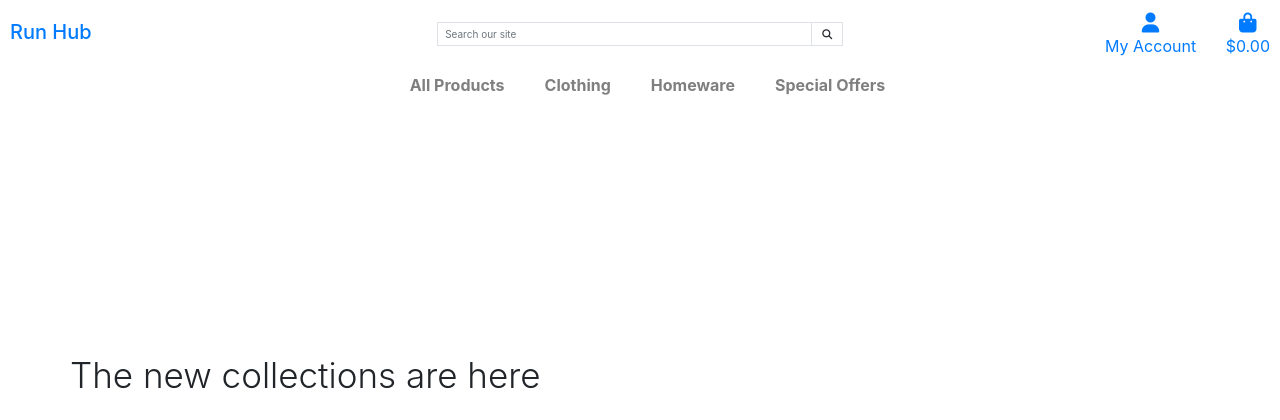
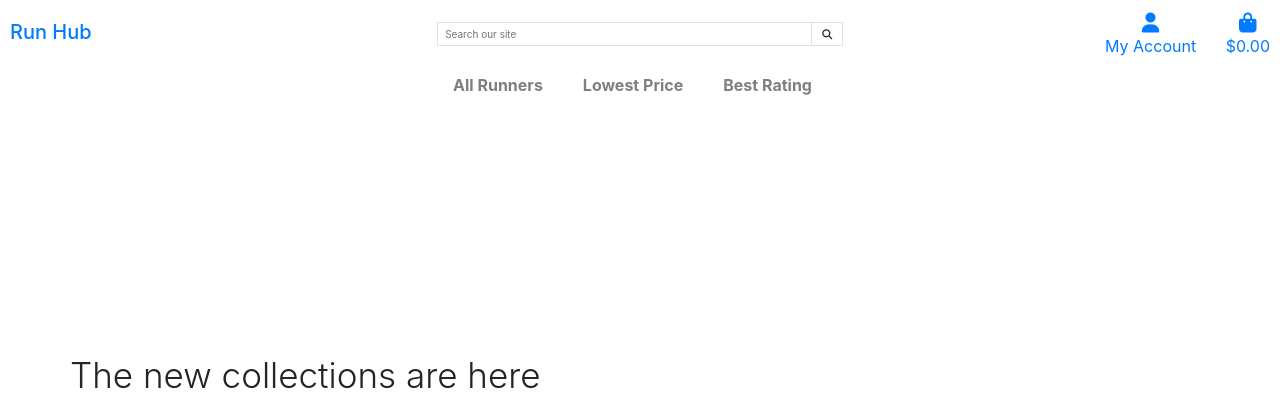
Before and after one commit to Oran-123/CI-005-run-hub, a Django app: page / in a window 1280 px wide. Shown: the top 420 px of the page. Run offline with Django 3.2, Linux system fonts and the light colour scheme; some libraries are stand-ins or nearby versions.

Commit message:
rename nav menu items

```diff
--- a/templates/includes/main-nav.html
+++ b/templates/includes/main-nav.html
@@ -1,54 +1,39 @@
 <div class="collapse navbar-collapse" id="main-nav">
     <ul class="navbar-nav w-auto mx-auto">
+
+
         <li class="nav-item dropdown">
-            <a class="logo-font font-weight-bold nav-link text-black mr-5" href="#" id="all-products-link"
+            <a class="logo-font font-weight-bold nav-link text-black mr-5" href="#" id="clothing-link"
                 data-toggle="dropdown" aria-haspopup="true" aria-expanded="false">
-                All Products
+                 All Runners
             </a>
-            <div class="dropdown-menu border-0" aria-labelledby="all-products-link">
-                <a href="" class="dropdown-item">By Price</a>
-                <a href="" class="dropdown-item ">By Rating</a>
-                <a href="" class="dropdown-item ">By Category</a>
-                <a href="{% url 'products'%}" class="dropdown-item">All Products</a>
+            <div class="dropdown-menu border-0" aria-labelledby="clothing-link">
+                <a href="" class="dropdown-item">Nike </a>
+                <a href="" class="dropdown-item">Adidas</a>
+                <a href="" class="dropdown-item">Brooks</a>
+                <a href="" class="dropdown-item">Asics</a>
+                <a href="" class="dropdown-item">New &amp; Ballance</a>
+                <a href="" class="dropdown-item">Saucony</a>
+                <a href="" class="dropdown-item">Hoka &amp;One &amp;One </a>
+                <a href="" class="dropdown-item">Mizuno</a>
+                <a href="" class="dropdown-item">Salomon</a>
+                <a href="{% url 'products'%}" class="dropdown-item">All Brands</a>
             </div>
         </li>
 
         <li class="nav-item dropdown">
-            <a class="logo-font font-weight-bold nav-link text-black mr-5" href="#" id="clothing-link"
+            <a class="logo-font font-weight-bold nav-link text-black mr-5" href="#" id="all-products-link"
                 data-toggle="dropdown" aria-haspopup="true" aria-expanded="false">
-                Clothing
+                Lowest Price
             </a>
-            <div class="dropdown-menu border-0" aria-labelledby="clothing-link">
-                <a href="" class="dropdown-item">Activewear &amp; Essentials</a>
-                <a href="" class="dropdown-item">Jeans</a>
-                <a href="" class="dropdown-item">Shirts</a>
-                <a href="" class="dropdown-item">All Clothing</a>
-            </div>
         </li>
 
         <li class="nav-item dropdown">
             <a class="logo-font font-weight-bold nav-link text-black mr-5" href="#" id="homeware-link"
                 data-toggle="dropdown" aria-haspopup="true" aria-expanded="false">
-                Homeware
+                Best Rating
             </a>
-            <div class="dropdown-menu border-0" aria-labelledby="homeware-link">
-                <a href="" class="dropdown-item">Bed &amp; Bath</a>
-                <a href="" class="dropdown-item">Kitchen &amp; Dining</a>
-                <a href="" class="dropdown-item">All Homeware</a>
-            </div>
         </li>
 
-        <li class="nav-item dropdown">
-            <a class="logo-font font-weight-bold nav-link text-black" href="#" id="specials-link" data-toggle="dropdown"
-                aria-haspopup="true" aria-expanded="false">
-                Special Offers
-            </a>
-            <div class="dropdown-menu border-0" aria-labelledby="specials-link">
-                <a href="" class="dropdown-item">New Arrivals</a>
-                <a href="" class="dropdown-item">Deals</a>
-                <a href="" class="dropdown-item">Clearance</a>
-                <a href="" class="dropdown-item">All Specials</a>
-            </div>
-        </li>
     </ul>
 </div>
```
